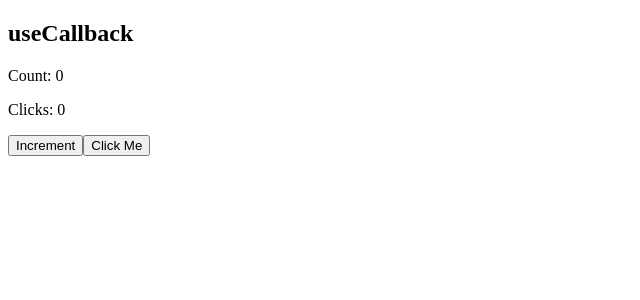
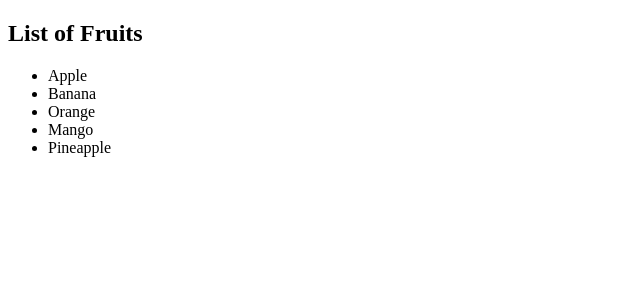
Before and after one commit to palak-kaushal/react, a React (Vite) app: page / in a window 1280 px wide. Shown: the top 300 px of the page, without its empty margins (0-640 px from the left). Built offline with nearby package versions, Linux system fonts and the light colour scheme.

Commit message:
add files

```diff
--- a/src/App.jsx
+++ b/src/App.jsx
@@ -20,7 +20,8 @@
 // import Usecontext from'./Usecontext'
 // import Chlid1 from'./Chlid1'
 // import Usememo from'./Usememo'
-import Usecallback from'./Usecallback'
+// import Usecallback from'./Usecallback'
+import List from'./List'
 
 
 function App() {
@@ -46,7 +47,8 @@ function App() {
   {/* <Chlid1/> */}
   {/* <Counter/> */}
   {/* <Usememo/> */}
-  <Usecallback/>
+  {/* <Usecallback/> */}
+  <List/>
 
 
    </>
--- a/src/List.jsx
+++ b/src/List.jsx
@@ -1,9 +1,15 @@
-import React from 'react'
+import React from 'react';
 
-function List() {
-  return (
-    <div>List</div>
-  )
-}
+const List = () => {
+  const fruits = ['Apple', 'Banana', 'Orange', 'Mango', 'Pineapple'];
+return (
+    <div>
+      <h2>List of Fruits</h2>
+      <ul>
+        {fruits.map((fruit, index) => (<li key={index}>{fruit}</li>))}
+      </ul>
+    </div>
+  );
+};
 
-export default List
+export default List;
```
